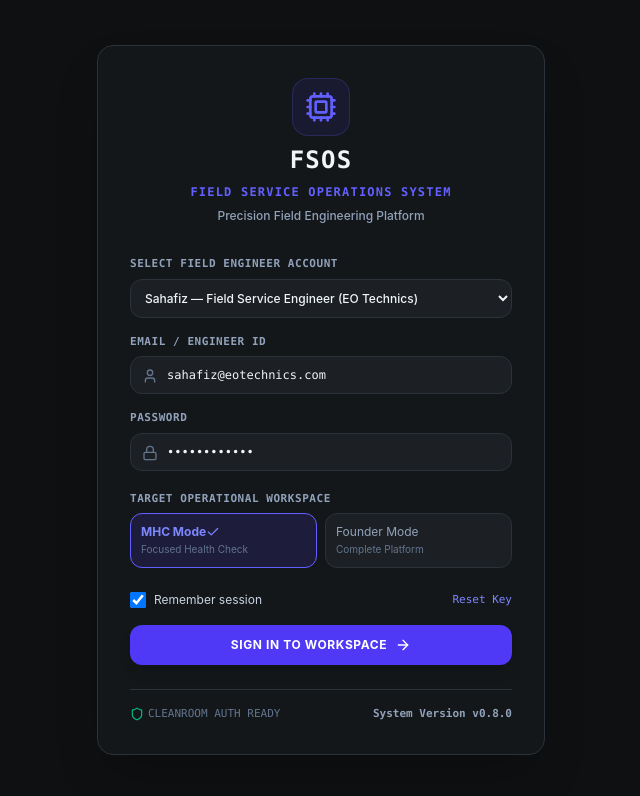
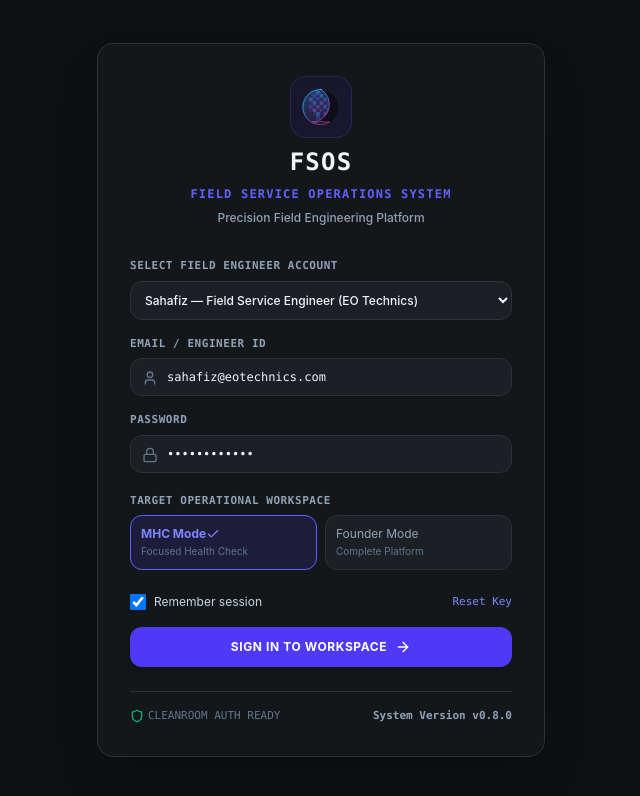
Before and after one commit to mohamadsahafiz-spec/mch, a React (Vite) app: page / in a window 1280 px wide. Shown: the top 796 px of the page, without its empty margins (319-959 px from the left). Built offline with nearby package versions, Linux system fonts and the light colour scheme.

Commit message:
feat(auth): add custom wafer mark logo to login page
Replace the generic CPU icon with the new FSOSWaferMark component to improve brand consistency in the authentication UI.

```diff
--- a/src/components/auth/LoginPage.tsx
+++ b/src/components/auth/LoginPage.tsx
@@ -1,7 +1,8 @@
 import React, { useState } from 'react';
-import { Shield, Lock, User, ArrowRight, Check, Sparkles, Cpu, KeyRound } from 'lucide-react';
+import { Shield, Lock, User, ArrowRight, Check, Sparkles, KeyRound } from 'lucide-react';
 import { SystemUser, WorkspaceMode, UserSession } from '../../types';
 import { useTheme } from '../../context/ThemeContext';
+import { FSOSWaferMark } from '../common/FSOSWaferMark';
 
 interface LoginPageProps {
   users?: SystemUser[];
@@ -90,8 +91,8 @@ export const LoginPage: React.FC<LoginPageProps> = ({
       }`}>
         {/* Brand Header */}
         <div className="text-center space-y-2 mb-8">
-          <div className="inline-flex items-center justify-center p-3 rounded-2xl bg-indigo-600/10 border border-indigo-500/20 mb-2">
-            <Cpu className="w-8 h-8 text-indigo-500" />
+          <div className="inline-flex items-center justify-center p-2.5 rounded-2xl bg-indigo-950/40 border border-indigo-500/20 mb-2 shadow-inner">
+            <FSOSWaferMark className="w-10 h-10" />
           </div>
           <h1 className="text-2xl font-black tracking-wider uppercase font-mono">FSOS</h1>
           <p className="text-xs font-bold font-mono tracking-widest text-indigo-500 uppercase">
--- /dev/null
+++ b/src/components/common/FSOSWaferMark.tsx
@@ -0,0 +1,173 @@
+import React from 'react';
+
+interface FSOSWaferMarkProps {
+  className?: string;
+  size?: number;
+}
+
+export const FSOSWaferMark: React.FC<FSOSWaferMarkProps> = ({
+  className = 'w-10 h-10',
+  size
+}) => {
+  const style = size ? { width: size, height: size } : undefined;
+
+  return (
+    <svg
+      viewBox="0 0 100 100"
+      fill="none"
+      xmlns="http://www.w3.org/2000/svg"
+      className={className}
+      style={style}
+      aria-label="FSOS Semiconductor Wafer Mark"
+    >
+      <defs>
+        {/* Wafer Silhouette Clip Path with Orientation Flat & Notch */}
+        <clipPath id="fsos-wafer-silhouette">
+          <path d="M 50,6 A 44,44 0 1,0 71.5,87.5 L 53,87.5 L 50,84.5 L 47,87.5 L 28.5,87.5 A 44,44 0 0,0 50,6 Z" />
+        </clipPath>
+
+        {/* Base Wafer Substrate Metallic Gradient */}
+        <linearGradient id="wafer-substrate" x1="10" y1="10" x2="90" y2="90" gradientUnits="userSpaceOnUse">
+          <stop offset="0%" stopColor="#1e1b4b" />
+          <stop offset="45%" stopColor="#0f172a" />
+          <stop offset="70%" stopColor="#111827" />
+          <stop offset="100%" stopColor="#020617" />
+        </linearGradient>
+
+        {/* Iridescent Wafer Rim Edge Gradient */}
+        <linearGradient id="wafer-rim-iridescent" x1="0" y1="0" x2="100" y2="100" gradientUnits="userSpaceOnUse">
+          <stop offset="0%" stopColor="#6366f1" />
+          <stop offset="25%" stopColor="#22d3ee" />
+          <stop offset="50%" stopColor="#8b5cf6" />
+          <stop offset="75%" stopColor="#ec4899" stopOpacity="0.8" />
+          <stop offset="100%" stopColor="#3b82f6" />
+        </linearGradient>
+
+        {/* Diagonal Silicon Reflection Sheen */}
+        <linearGradient id="wafer-reflection-sheen" x1="15" y1="15" x2="85" y2="85" gradientUnits="userSpaceOnUse">
+          <stop offset="0%" stopColor="#38bdf8" stopOpacity="0.25" />
+          <stop offset="30%" stopColor="#818cf8" stopOpacity="0.15" />
+          <stop offset="60%" stopColor="#c084fc" stopOpacity="0.1" />
+          <stop offset="100%" stopColor="#000000" stopOpacity="0" />
+        </linearGradient>
+
+        {/* Specific Die Iridescent Highlights */}
+        <linearGradient id="die-cyan-glint" x1="0" y1="0" x2="1" y2="1">
+          <stop offset="0%" stopColor="#06b6d4" stopOpacity="0.6" />
+          <stop offset="100%" stopColor="#3b82f6" stopOpacity="0.2" />
+        </linearGradient>
+
+        <linearGradient id="die-violet-glint" x1="0" y1="0" x2="1" y2="1">
+          <stop offset="0%" stopColor="#8b5cf6" stopOpacity="0.6" />
+          <stop offset="100%" stopColor="#ec4899" stopOpacity="0.25" />
+        </linearGradient>
+
+        <linearGradient id="die-indigo-glint" x1="0" y1="0" x2="1" y2="1">
+          <stop offset="0%" stopColor="#6366f1" stopOpacity="0.5" />
+          <stop offset="100%" stopColor="#1e1b4b" stopOpacity="0.3" />
+        </linearGradient>
+      </defs>
+
+      {/* Wafer Shadow Backdrop */}
+      <circle cx="50" cy="51" r="44" fill="#000000" fillOpacity="0.4" />
+
+      {/* Wafer Body Clipped Area */}
+      <g clipPath="url(#fsos-wafer-silhouette)">
+        {/* Base Substrate */}
+        <rect x="0" y="0" width="100" height="100" fill="url(#wafer-substrate)" />
+
+        {/* Die Grid Pattern (8x8 Grid of Silicon Dies) */}
+        <g stroke="#1e293b" strokeWidth="0.6" fill="#0f172a">
+          {/* Row 0 */}
+          <rect x="30" y="10" width="8" height="8" rx="0.5" fill="#1e1b4b" fillOpacity="0.6" stroke="#312e81" strokeWidth="0.5" />
+          <rect x="39" y="10" width="8" height="8" rx="0.5" fill="url(#die-cyan-glint)" stroke="#38bdf8" strokeWidth="0.5" />
+          <rect x="48" y="10" width="8" height="8" rx="0.5" fill="#1e1b4b" fillOpacity="0.6" stroke="#312e81" strokeWidth="0.5" />
+          <rect x="57" y="10" width="8" height="8" rx="0.5" fill="#111827" stroke="#1e293b" strokeWidth="0.5" />
+
+          {/* Row 1 */}
+          <rect x="21" y="19" width="8" height="8" rx="0.5" fill="#111827" />
+          <rect x="30" y="19" width="8" height="8" rx="0.5" fill="url(#die-indigo-glint)" stroke="#6366f1" strokeWidth="0.5" />
+          <rect x="39" y="19" width="8" height="8" rx="0.5" fill="#1e1b4b" stroke="#4f46e5" strokeWidth="0.5" />
+          <rect x="48" y="19" width="8" height="8" rx="0.5" fill="url(#die-cyan-glint)" stroke="#22d3ee" strokeWidth="0.5" />
+          <rect x="57" y="19" width="8" height="8" rx="0.5" fill="#1e1b4b" />
+          <rect x="66" y="19" width="8" height="8" rx="0.5" fill="#111827" />
+
+          {/* Row 2 */}
+          <rect x="12" y="28" width="8" height="8" rx="0.5" fill="#111827" />
+          <rect x="21" y="28" width="8" height="8" rx="0.5" fill="url(#die-violet-glint)" stroke="#8b5cf6" strokeWidth="0.5" />
+          <rect x="30" y="28" width="8" height="8" rx="0.5" fill="#1e1b4b" />
+          <rect x="39" y="28" width="8" height="8" rx="0.5" fill="url(#die-indigo-glint)" stroke="#6366f1" strokeWidth="0.5" />
+          <rect x="48" y="28" width="8" height="8" rx="0.5" fill="#1e1b4b" />
+          <rect x="57" y="28" width="8" height="8" rx="0.5" fill="url(#die-cyan-glint)" stroke="#06b6d4" strokeWidth="0.5" />
+          <rect x="66" y="28" width="8" height="8" rx="0.5" fill="#1e1b4b" />
+          <rect x="75" y="28" width="8" height="8" rx="0.5" fill="#111827" />
+
+          {/* Row 3 */}
+          <rect x="12" y="37" width="8" height="8" rx="0.5" fill="#111827" />
+          <rect x="21" y="37" width="8" height="8" rx="0.5" fill="#1e1b4b" />
+          <rect x="30" y="37" width="8" height="8" rx="0.5" fill="url(#die-cyan-glint)" stroke="#38bdf8" strokeWidth="0.5" />
+          <rect x="39" y="37" width="8" height="8" rx="0.5" fill="#1e1b4b" />
+          <rect x="48" y="37" width="8" height="8" rx="0.5" fill="url(#die-violet-glint)" stroke="#a855f7" strokeWidth="0.5" />
+          <rect x="57" y="37" width="8" height="8" rx="0.5" fill="#1e1b4b" />
+          <rect x="66" y="37" width="8" height="8" rx="0.5" fill="url(#die-indigo-glint)" stroke="#4f46e5" strokeWidth="0.5" />
+          <rect x="75" y="37" width="8" height="8" rx="0.5" fill="#111827" />
+
+          {/* Row 4 */}
+          <rect x="12" y="46" width="8" height="8" rx="0.5" fill="#111827" />
+          <rect x="21" y="46" width="8" height="8" rx="0.5" fill="url(#die-indigo-glint)" stroke="#6366f1" strokeWidth="0.5" />
+          <rect x="30" y="46" width="8" height="8" rx="0.5" fill="#1e1b4b" />
+          <rect x="39" y="46" width="8" height="8" rx="0.5" fill="url(#die-violet-glint)" stroke="#8b5cf6" strokeWidth="0.5" />
+          <rect x="48" y="46" width="8" height="8" rx="0.5" fill="#1e1b4b" />
+          <rect x="57" y="46" width="8" height="8" rx="0.5" fill="url(#die-cyan-glint)" stroke="#22d3ee" strokeWidth="0.5" />
+          <rect x="66" y="46" width="8" height="8" rx="0.5" fill="#1e1b4b" />
+          <rect x="75" y="46" width="8" height="8" rx="0.5" fill="#111827" />
+
+          {/* Row 5 */}
+          <rect x="12" y="55" width="8" height="8" rx="0.5" fill="#111827" />
+          <rect x="21" y="55" width="8" height="8" rx="0.5" fill="#1e1b4b" />
+          <rect x="30" y="55" width="8" height="8" rx="0.5" fill="url(#die-violet-glint)" stroke="#a855f7" strokeWidth="0.5" />
+          <rect x="39" y="55" width="8" height="8" rx="0.5" fill="#1e1b4b" />
+          <rect x="48" y="55" width="8" height="8" rx="0.5" fill="url(#die-indigo-glint)" stroke="#4f46e5" strokeWidth="0.5" />
+          <rect x="57" y="55" width="8" height="8" rx="0.5" fill="#1e1b4b" />
+          <rect x="66" y="55" width="8" height="8" rx="0.5" fill="url(#die-cyan-glint)" stroke="#06b6d4" strokeWidth="0.5" />
+          <rect x="75" y="55" width="8" height="8" rx="0.5" fill="#111827" />
+
+          {/* Row 6 */}
+          <rect x="21" y="64" width="8" height="8" rx="0.5" fill="#111827" />
+          <rect x="30" y="64" width="8" height="8" rx="0.5" fill="#1e1b4b" />
+          <rect x="39" y="64" width="8" height="8" rx="0.5" fill="url(#die-cyan-glint)" stroke="#38bdf8" strokeWidth="0.5" />
+          <rect x="48" y="64" width="8" height="8" rx="0.5" fill="#1e1b4b" />
+          <rect x="57" y="64" width="8" height="8" rx="0.5" fill="url(#die-violet-glint)" stroke="#8b5cf6" strokeWidth="0.5" />
+          <rect x="66" y="64" width="8" height="8" rx="0.5" fill="#111827" />
+
+          {/* Row 7 */}
+          <rect x="30" y="73" width="8" height="8" rx="0.5" fill="#111827" />
+          <rect x="39" y="73" width="8" height="8" rx="0.5" fill="url(#die-indigo-glint)" stroke="#6366f1" strokeWidth="0.5" />
+          <rect x="48" y="73" width="8" height="8" rx="0.5" fill="#1e1b4b" />
+          <rect x="57" y="73" width="8" height="8" rx="0.5" fill="#111827" />
+        </g>
+
+        {/* Diagonal Silicon Spectral Reflection Sheen */}
+        <rect x="0" y="0" width="100" height="100" fill="url(#wafer-reflection-sheen)" pointerEvents="none" />
+
+        {/* Fine Alignment Crosshairs at Center (Subtle Engineering Detail) */}
+        <line x1="50" y1="12" x2="50" y2="20" stroke="#38bdf8" strokeWidth="0.5" strokeOpacity="0.4" />
+        <line x1="50" y1="80" x2="50" y2="85" stroke="#38bdf8" strokeWidth="0.5" strokeOpacity="0.4" />
+        <line x1="12" y1="50" x2="20" y2="50" stroke="#38bdf8" strokeWidth="0.5" strokeOpacity="0.4" />
+        <line x1="80" y1="50" x2="88" y2="50" stroke="#38bdf8" strokeWidth="0.5" strokeOpacity="0.4" />
+      </g>
+
+      {/* Wafer Outer Perimeter Bevel / Iridescent Rim */}
+      <path
+        d="M 50,6 A 44,44 0 1,0 71.5,87.5 L 53,87.5 L 50,84.5 L 47,87.5 L 28.5,87.5 A 44,44 0 0,0 50,6 Z"
+        stroke="url(#wafer-rim-iridescent)"
+        strokeWidth="1.8"
+        strokeLinecap="round"
+        strokeLinejoin="round"
+      />
+
+      {/* Outer Glow / Highlight Accent Ring */}
+      <circle cx="50" cy="50" r="44.8" stroke="#6366f1" strokeWidth="0.4" strokeOpacity="0.3" fill="none" />
+    </svg>
+  );
+};
```
